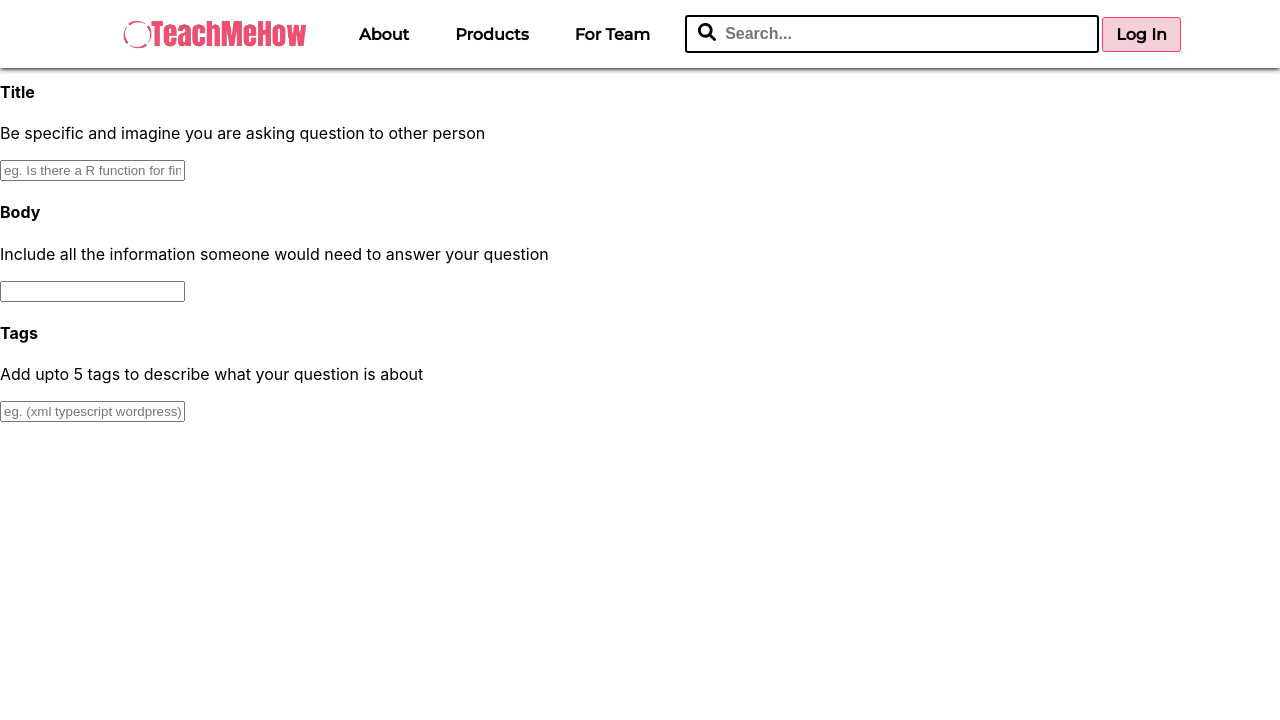
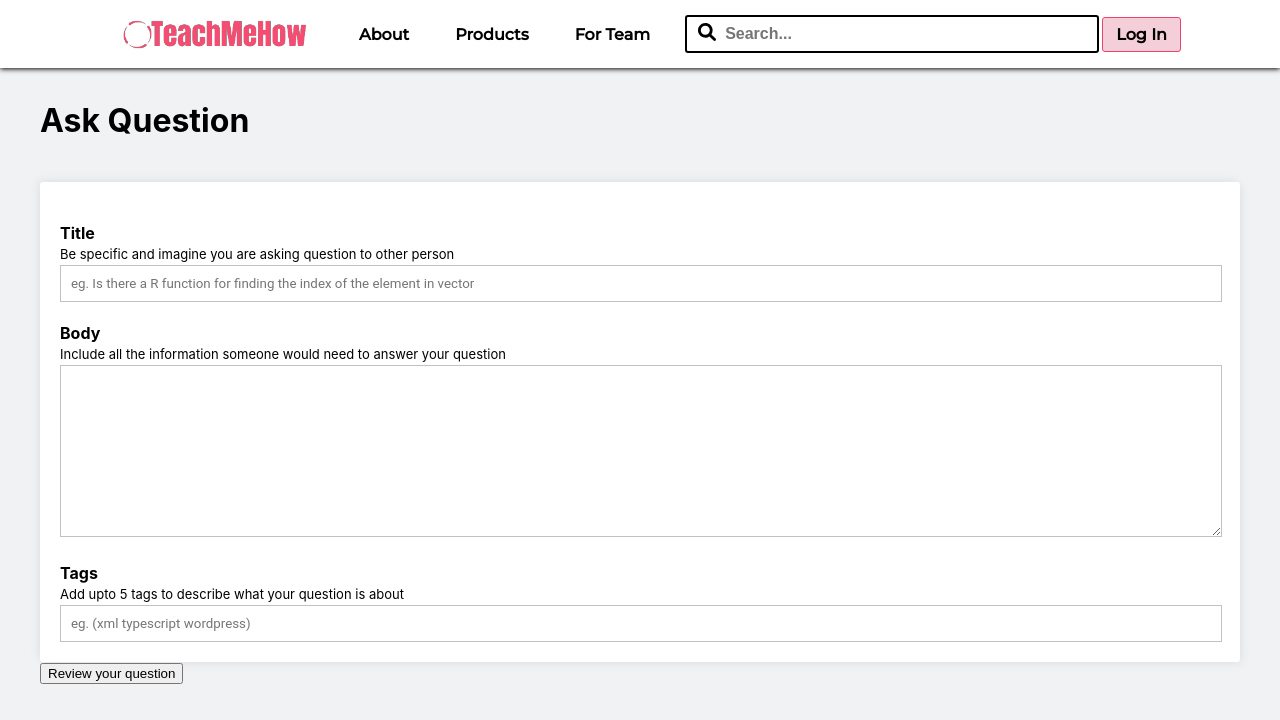
Before and after one commit to anujak1802/Stackoverflow-Clone, a React (Create React App) app in the folder client/: page /AskQuestion in a window 1280 px wide. Shown: the top 720 px of the page. Built offline with nearby package versions, Linux system fonts and the light colour scheme.

Commit message:
Form css added

```diff
--- a/client/src/pages/AskQuestion/AskQuestion.css
+++ b/client/src/pages/AskQuestion/AskQuestion.css
@@ -0,0 +1,39 @@
+.ask-question{
+    min-height: 100vh;
+    background-color: #f1f2f3;
+}
+
+.ask-ques-container{
+    margin: auto;
+    max-width: 1200px;
+}
+
+.ask-ques-container h1{
+    padding: 80px 0px 20px 0px;
+}
+
+.ask-ques-container form .ask-form-container{
+    padding: 20px;
+    background-color: white;
+    border-radius: 3px;
+    box-shadow: 3px 3px 10px rgb(0 0 0/5%), -3px -3px 10px rgb(0 0 0/5%);;
+}
+
+.ask-form-container label h4{
+    margin-bottom: 0%;
+}
+
+.ask-form-container label p{
+    margin: 0%;
+    font-size: 13px;
+    padding: 3px 0px;
+}
+
+.ask-form-container label input,
+.ask-form-container label textarea{
+    padding: 10px;
+    width: calc(100% - 20px);
+    border: solid 1px #0000003e;
+    resize: vertical;
+    font-family: 'Roboto', sans-serif;
+}
--- a/client/src/pages/AskQuestion/AskQuestion.jsx
+++ b/client/src/pages/AskQuestion/AskQuestion.jsx
@@ -7,6 +7,7 @@ const AskQuestion = () => {
         <div className="ask-ques-container">
             <h1>Ask Question</h1>
             <form >
+                <div className="ask-form-container">
                     <label htmlFor="ask-ques-title">
                         <h4>Title</h4>
                         <p>Be specific and imagine you are asking question to other person</p>
@@ -15,13 +16,15 @@ const AskQuestion = () => {
                     <label htmlFor="ask-ques-body">
                         <h4>Body</h4>
                         <p>Include all the information someone would need to answer your question</p>
-                    <input type="text" id='ask-ques-body'/>
+                        <textarea name="" id="ask-ques-body" cols="30" rows="10"></textarea>
                     </label>
                     <label htmlFor="ask-ques-tags">
                         <h4>Tags</h4>
                         <p>Add upto 5 tags to describe what your question is about</p>
                         <input type="text" id='ask-ques-tags' placeholder='eg. (xml typescript wordpress)' />
                     </label>
+                </div>
+                <input type="submit" value='Review your question' className='review-btn'/>
             </form>
         </div>
     </div>
```
Lines whose indentation alone changed are shown as unchanged.
